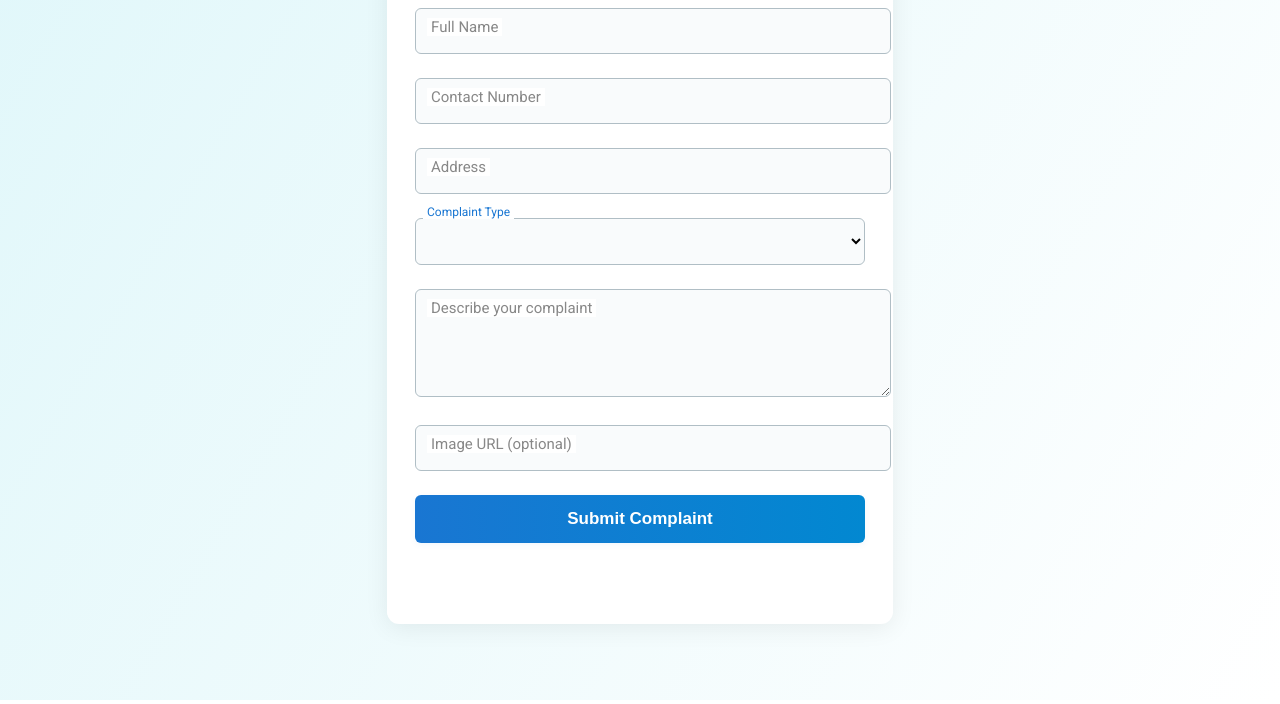
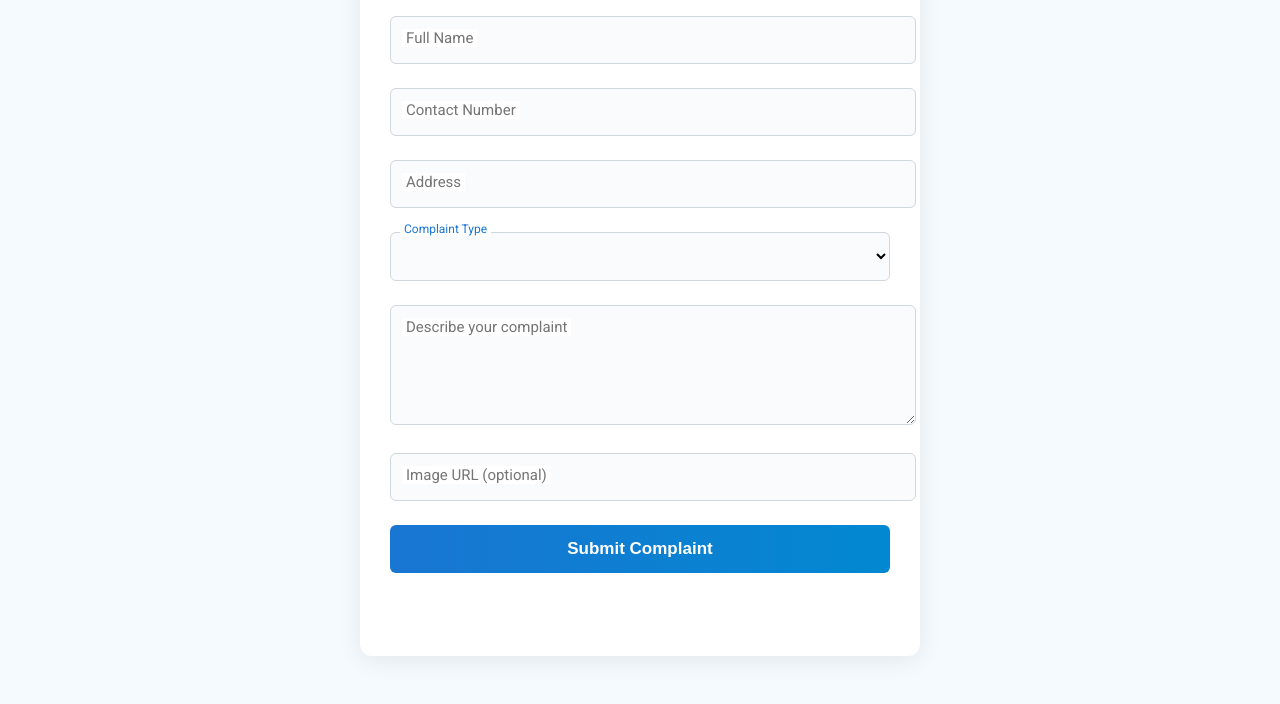
Before and after one commit to Rajdeep183/water_complaint, a plain HTML site: page index.html in a window 1280 px wide. Shown: the part 148-852 px from the top of the page. Drawn offline with Linux system fonts and the light colour scheme.

Commit message:
Update index.html

```diff
--- a/index.html
+++ b/index.html
@@ -6,105 +6,134 @@
   <title>Water Complaint Form</title>
   <link href="https://fonts.googleapis.com/css2?family=Roboto:wght@400;700&display=swap" rel="stylesheet">
   <style>
+    :root {
+      --primary-color: #1976d2;
+      --primary-dark: #1565c0;
+      --accent-color: #0288d1;
+      --error-color: #c62828;
+      --bg-color: #f5faff;
+      --input-bg: #f9fbfc;
+    }
+
     body {
       font-family: 'Roboto', sans-serif;
-      background: linear-gradient(120deg, #e0f7fa 0%, #ffffff 100%);
-      min-height: 100vh;
+      background: var(--bg-color);
       margin: 0;
       padding: 0;
     }
+
     .container {
-      max-width: 450px;
+      max-width: 500px;
       margin: 48px auto;
       background: #fff;
       border-radius: 12px;
-      box-shadow: 0 4px 24px rgba(0,0,0,0.07);
-      padding: 32px 28px 24px 28px;
+      box-shadow: 0 4px 24px rgba(0, 0, 0, 0.08);
+      padding: 36px 30px 28px;
     }
+
     h2 {
       text-align: center;
-      color: #1976d2;
-      margin-bottom: 28px;
+      color: var(--primary-color);
+      margin-bottom: 32px;
       font-weight: 700;
-      letter-spacing: 1px;
+      font-size: 24px;
     }
+
     .form-group {
       position: relative;
       margin-bottom: 24px;
     }
+
     .form-group label {
       position: absolute;
       left: 12px;
-      top: 10px;
-      color: #888;
+      top: 13px;
+      color: #757575;
       background: #fff;
+      font-size: 15px;
       transition: 0.2s;
       padding: 0 4px;
       pointer-events: none;
-      font-size: 15px;
     }
-    .form-group input:focus + label,
-    .form-group input:not(:placeholder-shown) + label,
-    .form-group select:focus + label,
-    .form-group select:not([value=""]) + label,
-    .form-group textarea:focus + label,
-    .form-group textarea:not(:placeholder-shown) + label {
-      top: -13px;
-      left: 8px;
+
+    input:focus + label,
+    input:not(:placeholder-shown) + label,
+    select:focus + label,
+    select:not([value=""]) + label,
+    textarea:focus + label,
+    textarea:not(:placeholder-shown) + label {
+      top: -10px;
+      left: 10px;
       background: #fff;
-      color: #1976d2;
+      color: var(--primary-color);
       font-size: 12px;
       font-weight: 500;
     }
+
     input, select, textarea {
       width: 100%;
-      padding: 13px 12px 13px 12px;
-      border: 1px solid #b0bec5;
+      padding: 14px 12px;
+      font-size: 16px;
+      background: var(--input-bg);
+      border: 1px solid #cfd8dc;
       border-radius: 6px;
-      background: #f9fbfc;
-      font-size: 16px;
       outline: none;
-      transition: border-color 0.2s;
-      margin-bottom: 0;
+      transition: border-color 0.2s, background 0.2s;
     }
+
     input:focus, select:focus, textarea:focus {
-      border-color: #1976d2;
+      border-color: var(--primary-color);
       background: #fff;
     }
+
     textarea {
-      min-height: 80px;
+      min-height: 90px;
       resize: vertical;
     }
+
     button[type="submit"] {
       width: 100%;
       padding: 14px;
+      background: linear-gradient(90deg, var(--primary-color), var(--accent-color));
+      color: white;
+      font-size: 17px;
+      font-weight: bold;
       border: none;
       border-radius: 6px;
-      background: linear-gradient(90deg, #1976d2 0%, #0288d1 100%);
-      color: #fff;
-      font-size: 17px;
-      font-weight: 700;
       cursor: pointer;
-      box-shadow: 0 2px 6px rgba(25,118,210,0.06);
-      transition: background 0.2s, box-shadow 0.2s;
+      transition: background 0.25s, box-shadow 0.25s;
     }
+
     button[type="submit"]:hover {
-      background: linear-gradient(90deg, #1565c0 0%, #039be5 100%);
-      box-shadow: 0 4px 12px rgba(25,118,210,0.10);
+      background: linear-gradient(90deg, var(--primary-dark), #039be5);
+      box-shadow: 0 4px 12px rgba(25, 118, 210, 0.15);
     }
+
+    button[disabled] {
+      opacity: 0.7;
+      cursor: not-allowed;
+    }
+
     #message {
       text-align: center;
-      font-weight: bold;
       margin-top: 18px;
-      min-height: 24px;
+      font-weight: 500;
       font-size: 15px;
-      transition: color 0.2s;
+      min-height: 22px;
     }
+
+    .success {
+      color: var(--primary-color);
+    }
+
+    .error {
+      color: var(--error-color);
+    }
+
     @media (max-width: 600px) {
       .container {
-        max-width: 100%;
-        margin: 16px;
-        padding: 18px 8px;
+        margin: 20px;
+        padding: 24px 18px;
       }
     }
   </style>
@@ -112,21 +141,21 @@
 <body>
   <div class="container">
     <h2>Water Complaint Form</h2>
-    <form id="complaintForm" autocomplete="off">
+    <form id="complaintForm" autocomplete="off" novalidate>
       <div class="form-group">
-        <input type="text" id="fullName" placeholder=" " required />
+        <input type="text" id="fullName" placeholder=" " required aria-required="true" />
         <label for="fullName">Full Name</label>
       </div>
       <div class="form-group">
-        <input type="tel" id="contactNumber" placeholder=" " required />
+        <input type="tel" id="contactNumber" placeholder=" " required aria-required="true" pattern="[0-9]{10}" />
         <label for="contactNumber">Contact Number</label>
       </div>
       <div class="form-group">
-        <input type="text" id="address" placeholder=" " required />
+        <input type="text" id="address" placeholder=" " required aria-required="true" />
         <label for="address">Address</label>
       </div>
       <div class="form-group">
-        <select id="complaintType" required>
+        <select id="complaintType" required aria-required="true">
           <option value="" disabled selected hidden></option>
           <option value="Leakage">Leakage</option>
           <option value="No Supply">No Water Supply</option>
@@ -136,32 +165,39 @@
         <label for="complaintType">Complaint Type</label>
       </div>
       <div class="form-group">
-        <textarea id="description" placeholder=" " required></textarea>
+        <textarea id="description" placeholder=" " required aria-required="true"></textarea>
         <label for="description">Describe your complaint</label>
       </div>
       <div class="form-group">
         <input type="text" id="imageUrl" placeholder=" " />
         <label for="imageUrl">Image URL (optional)</label>
       </div>
-      <button type="submit">Submit Complaint</button>
+      <button type="submit" id="submitBtn">Submit Complaint</button>
     </form>
     <p id="message"></p>
   </div>
+
   <script>
     const form = document.getElementById('complaintForm');
     const message = document.getElementById('message');
+    const submitBtn = document.getElementById('submitBtn');
 
-  form.addEventListener('submit', async function (e) {
+    form.addEventListener('submit', async (e) => {
       e.preventDefault();
 
       const data = {
-      fullName: document.getElementById('fullName').value,
-      contactNumber: document.getElementById('contactNumber').value,
-      address: document.getElementById('address').value,
+        fullName: document.getElementById('fullName').value.trim(),
+        contactNumber: document.getElementById('contactNumber').value.trim(),
+        address: document.getElementById('address').value.trim(),
         complaintType: document.getElementById('complaintType').value,
-      description: document.getElementById('description').value,
-      imageUrl: document.getElementById('imageUrl').value || 'N/A'
+        description: document.getElementById('description').value.trim(),
+        imageUrl: document.getElementById('imageUrl').value.trim() || 'N/A'
       };
+
+      submitBtn.disabled = true;
+      submitBtn.textContent = 'Submitting...';
+      message.textContent = '';
+      message.className = '';
 
       try {
         const res = await fetch('/api/submit', {
@@ -171,14 +207,17 @@
         });
 
         const text = await res.text();
-      message.style.color = '#1976d2';
         message.textContent = text;
+        message.className = 'success';
         form.reset();
       } catch (err) {
         console.error('Submission error:', err);
-      message.style.color = '#c62828';
-      message.textContent = 'Submission failed.';
+        message.textContent = 'Something went wrong. Please try again.';
+        message.className = 'error';
       }
+
+      submitBtn.disabled = false;
+      submitBtn.textContent = 'Submit Complaint';
     });
   </script>
 </body>
```
Lines whose indentation alone changed are shown as unchanged.
